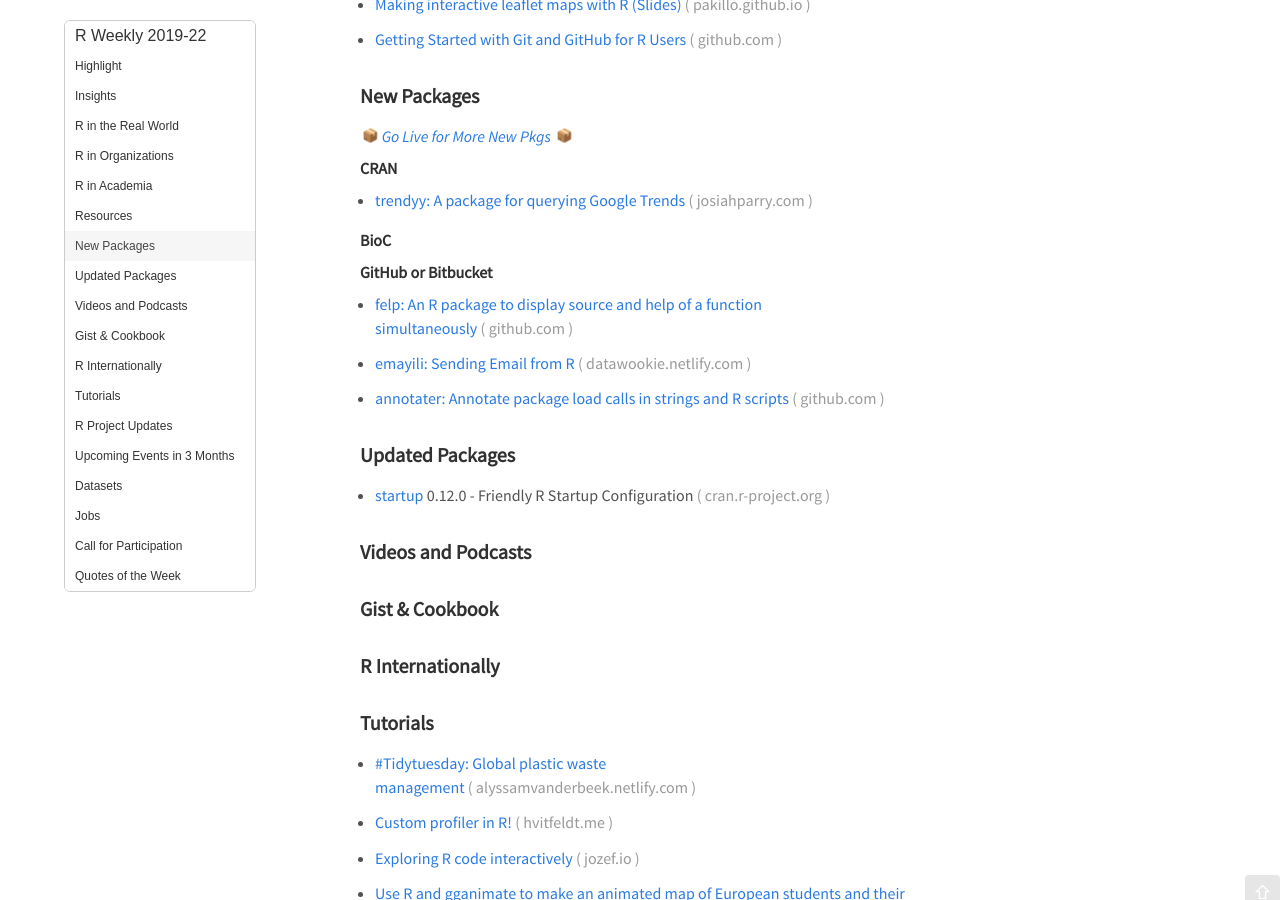
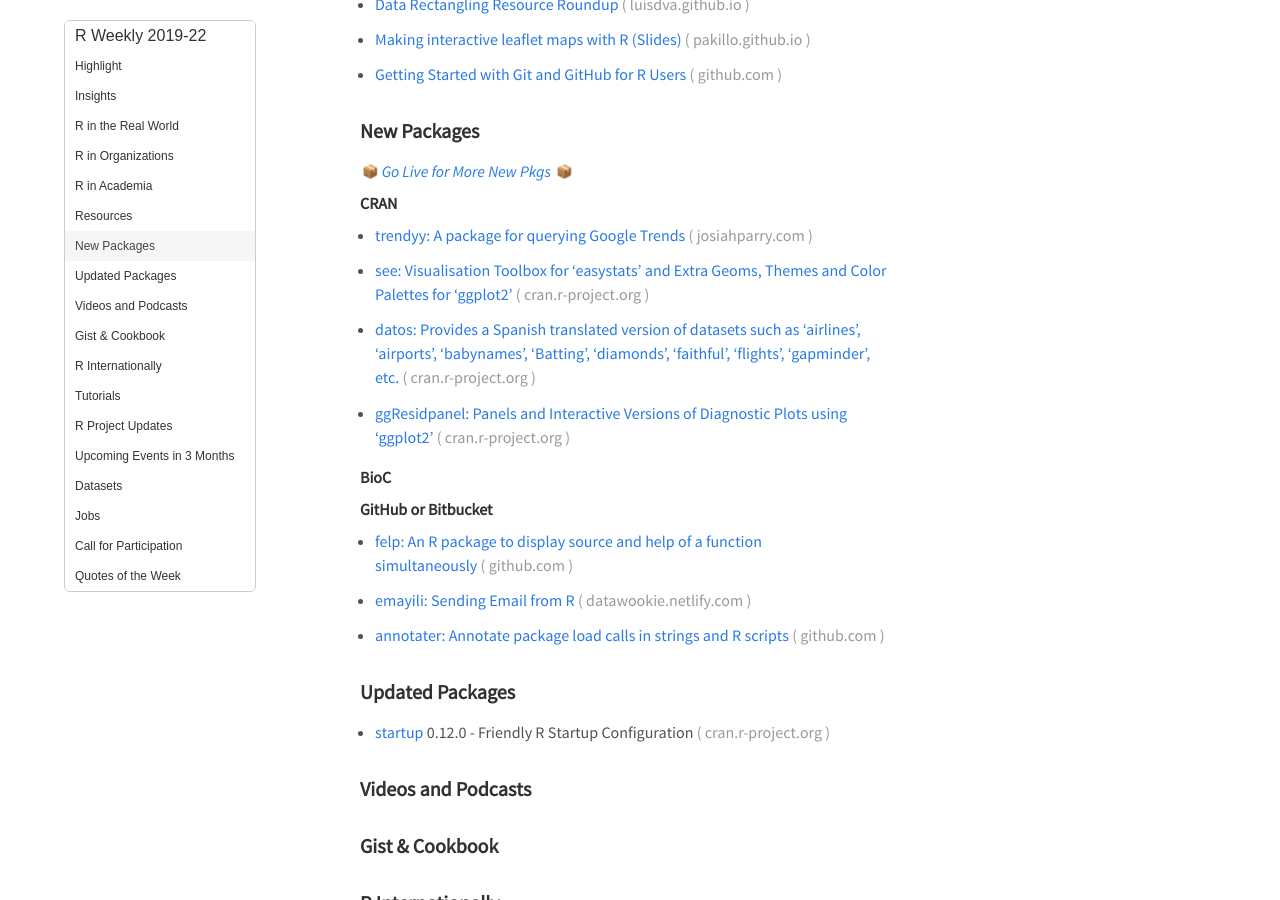
Before and after one commit to rweekly/rweekly.org, a Jekyll site: the page built from draft.md, in a window 1280 px wide and 900 px high, scrolled down 1111 px. Built offline with Jekyll 4.4.1, drawn with Linux system fonts in a browser that asks for light colours; emoji names are drawn with the system emoji font; comment, search, counter and statistics services are not loaded; some of the changed text lies outside the part shown.

Commit message:
add 4 items
1 insights, 3 CRAN pkgs

```diff
--- a/draft.md
+++ b/draft.md
@@ -24,6 +24,8 @@
 + [Three reasons why I use data.table](https://www.meganstodel.com/posts/data-table/)
 
 + [Type stable estimation](https://www.alexpghayes.com/blog/type-stable-estimation/)
+
++ [Top 40 new CRAN packages (April 2019)](https://rviews.rstudio.com/2019/05/30/april-2019-top-40-new-cran-packages/)
 
 ### R in the Real World
 
@@ -58,6 +60,12 @@
 **CRAN**
 
 + [trendyy: A package for querying Google Trends](http://josiahparry.com/post/2019-05-25-introducing-trendyy/)
+
++ [see: Visualisation Toolbox for 'easystats' and Extra Geoms, Themes and Color Palettes for 'ggplot2'](https://cran.r-project.org/web/packages/see/index.html)
+
++ [datos: Provides a Spanish translated version of datasets such as 'airlines', 'airports', 'babynames', 'Batting', 'diamonds', 'faithful', 'flights', 'gapminder', etc.](https://cran.r-project.org/web/packages/datos/index.html)
+
++ [ggResidpanel: Panels and Interactive Versions of Diagnostic Plots using 'ggplot2'](https://cran.r-project.org/web/packages/ggResidpanel/index.html)
 
 **BioC**
 
```
